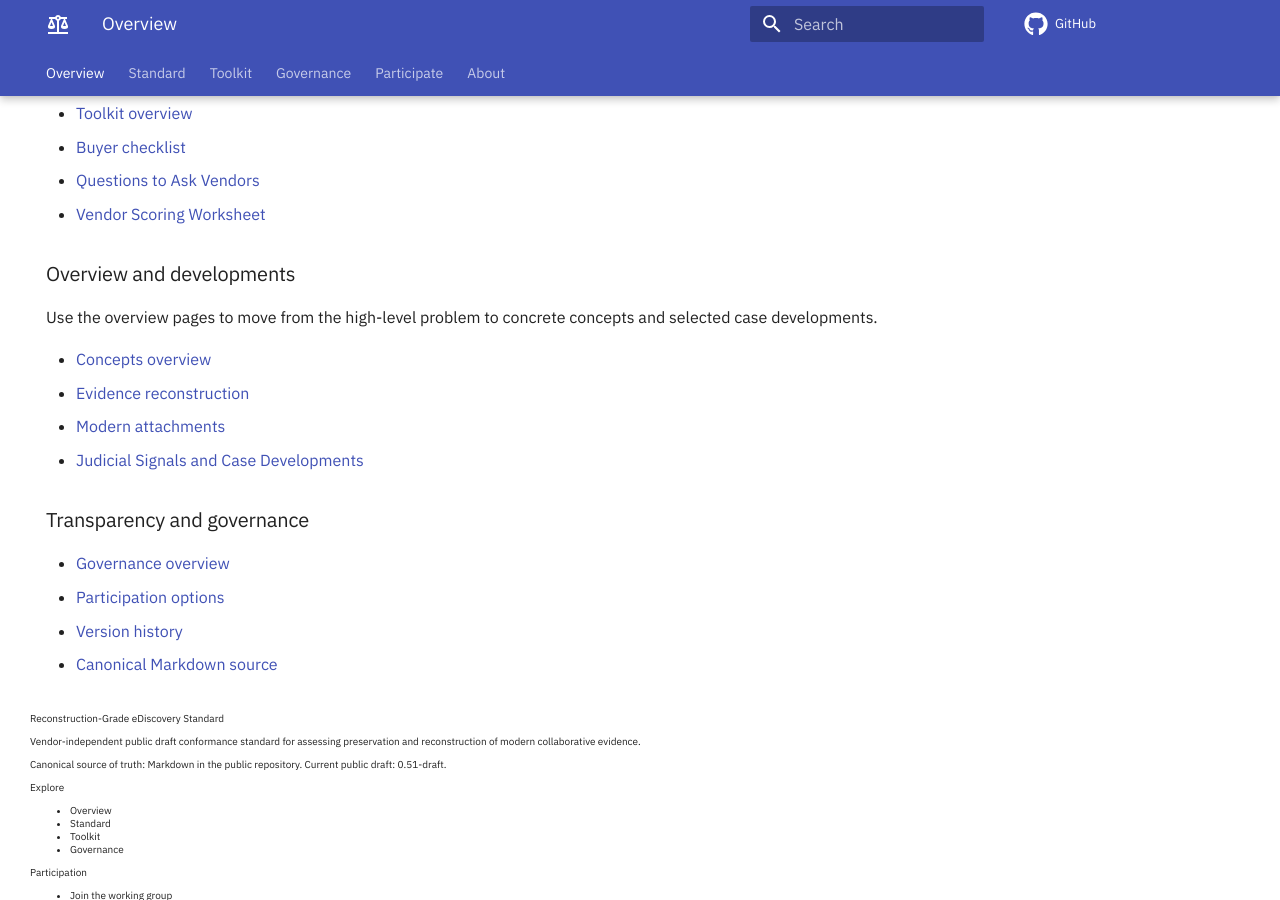
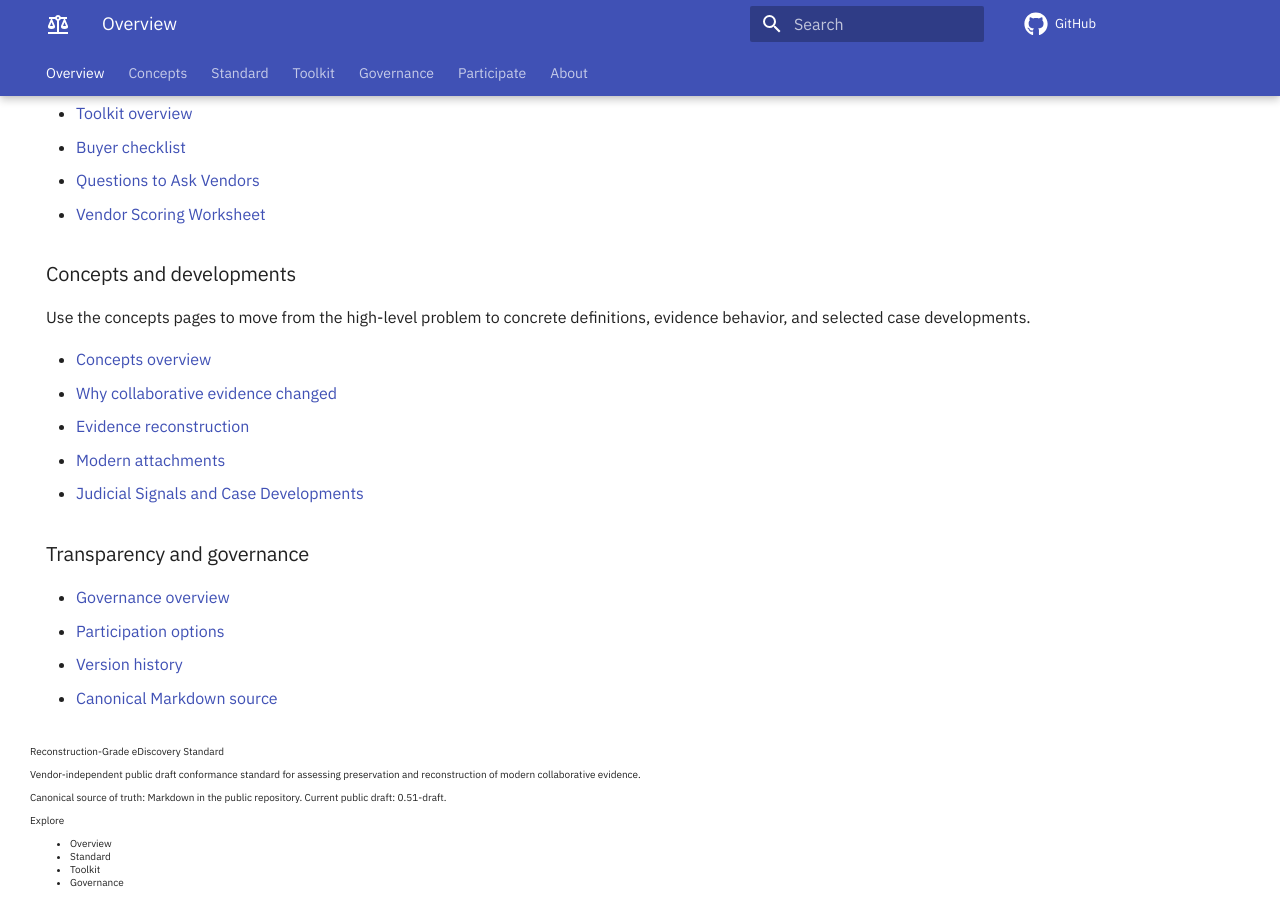
Before and after one commit to cloudficient/reconstruction-grade-ediscovery-standard, an MkDocs documentation site: the page built from standard/index.md, in a window 1280 px wide and 900 px high, scrolled down 6077 px. Built offline with MkDocs 1.6.1 and Material for MkDocs 9.7.7, drawn with Linux system fonts in a browser that asks for light colours; comment, search, counter and statistics services are not loaded.

Commit message:
refactor: reorganize navigation structure and update section titles for clarity

```diff
--- a/mkdocs.yml
+++ b/mkdocs.yml
@@ -91,14 +91,14 @@ markdown_extensions:
 nav:
   - Overview:
       - Overview: index.md
+  - Concepts:
+      - Concepts Overview: concepts/index.md
+      - Why Collaborative Evidence Changed: concepts/context-gap-ediscovery.md
+      - Evidence Reconstruction: concepts/evidence-reconstruction.md
+      - Reconstruction-Grade eDiscovery: concepts/reconstruction-grade-ediscovery.md
+      - Modern Attachments: concepts/modern-attachments.md
+      - Identity Drift: concepts/identity-drift.md
       - Judicial Signals and Case Developments: judicial-signals.md
-      - Concepts:
-          - Concepts Overview: concepts/index.md
-          - Why Collaborative Evidence Changed: concepts/context-gap-ediscovery.md
-          - Evidence Reconstruction: concepts/evidence-reconstruction.md
-          - Reconstruction-Grade eDiscovery: concepts/reconstruction-grade-ediscovery.md
-          - Modern Attachments: concepts/modern-attachments.md
-          - Identity Drift: concepts/identity-drift.md
   - Standard:
       - Draft Status and Front Matter: front-matter.md
       - Chapters:
--- a/standard/index.md
+++ b/standard/index.md
@@ -311,11 +311,12 @@ Enterprises, law firms, providers, vendors, and individual practitioners can con
 </article>
 
 <article class="rgr-card rgr-card--link-list" markdown="1">
-### Overview and developments
+### Concepts and developments
 
-Use the overview pages to move from the high-level problem to concrete concepts and selected case developments.
+Use the concepts pages to move from the high-level problem to concrete definitions, evidence behavior, and selected case developments.
 
 - [Concepts overview](concepts/index.md)
+- [Why collaborative evidence changed](concepts/context-gap-ediscovery.md)
 - [Evidence reconstruction](concepts/evidence-reconstruction.md)
 - [Modern attachments](concepts/modern-attachments.md)
 - [Judicial Signals and Case Developments](judicial-signals.md)
```
